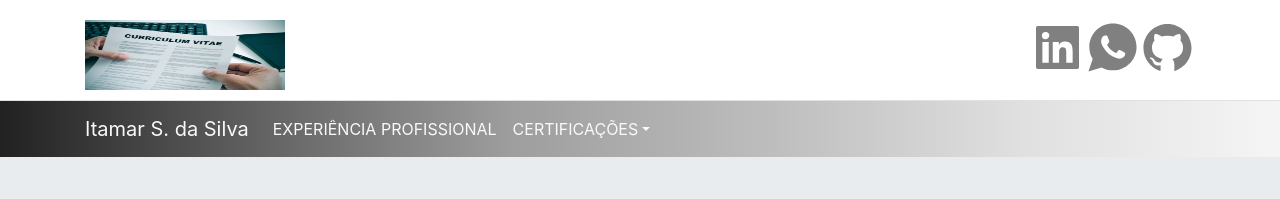
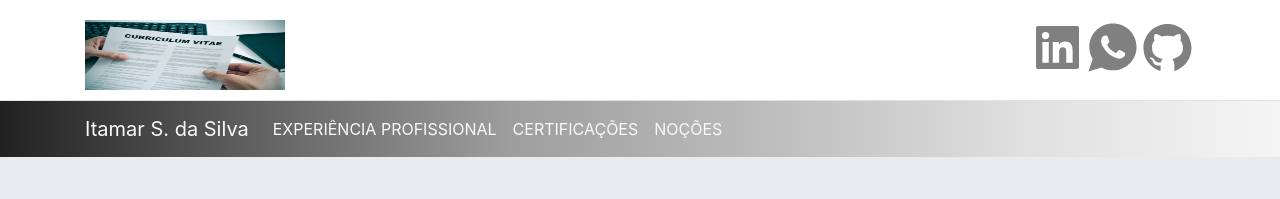
Before and after one commit to itamar1986/Curriculo, a Next.js app: page /certificacoesMais in a window 1280 px wide. Shown: the top 199 px of the page. Built offline with nearby package versions, Linux system fonts and the light colour scheme.

Commit message:
curriculo

```diff
--- a/comps/Menu.tsx
+++ b/comps/Menu.tsx
@@ -21,7 +21,7 @@ const Menu = () => {
 
     return (
         <div>
-            <Navbar className="text-center"color="light" light expand="md" style={{ background: "linear-gradient(to right, #212121, #616161, #9e9e9e, #bdbdbd, #e0e0e0, #f5f5f5)", }}>
+            <Navbar className="text-center" color="light" light expand="md" style={{ background: "linear-gradient(to right, #212121, #616161, #9e9e9e, #bdbdbd, #e0e0e0, #f5f5f5)",}}>
                 <Container className="justify-content-md-center">
                     <NavbarBrand className="text-light" href="/">Itamar S. da Silva</NavbarBrand>
                     <NavbarToggler onClick={toggle} />
@@ -32,17 +32,16 @@ const Menu = () => {
                                     <NavLink className="text-light" href="/experiencias">EXPERIÊNCIA PROFISSIONAL</NavLink>
                                 </Link>
                             </NavItem>
-                            <UncontrolledDropdown nav inNavbar>
-                                <DropdownToggle nav caret className="text-light">CERTIFICAÇÕES</DropdownToggle>
-                                <DropdownMenu right>
-                                    <DropdownItem>
-                                        <Link href="/certificacoes">Últimas certificações</Link>
-                                    </DropdownItem>
-                                    <DropdownItem>
-                                        <Link href="/certificacoesMais">Noções adquiridas</Link>
-                                    </DropdownItem>
-                                </DropdownMenu>
-                            </UncontrolledDropdown>
+                            <NavItem>
+                                <Link href="/certificacoes">
+                                    <NavLink className="text-light" href="/certificacoes">CERTIFICAÇÕES</NavLink>
+                                </Link>
+                            </NavItem>
+                            <NavItem>
+                                <Link href="/certificacoesMais">
+                                    <NavLink className="text-light" href="/certificacoesMais">NOÇÕES</NavLink>
+                                </Link>
+                            </NavItem>
                         </Nav>
                     </Collapse>
                 </Container>
--- a/pages/certificacoesMais.tsx
+++ b/pages/certificacoesMais.tsx
@@ -20,8 +20,8 @@ const certificacoesMais = () => {
         <Table responsive bordered>
           <thead>
             <tr>
-              <td><a href="erro1.gif" target="_blank">carregando...</a></td>
-              <td><a href="erro1.gif" target="_blank">carregando...</a></td>
+              <td><a href="erro.gif" target="_blank">carregando...</a></td>
+              <td><a href="erro.gif" target="_blank">carregando...</a></td>
               <td><a href="82_Formação Clojure.pdf" target="_blank">Formação Clojure</a></td>
               <td><a href="81_Clojure_Geradores e testes de propriedades.pdf" target="_blank">Geradores e testes de</a><a href="81_Clojure_Geradores e testes de propriedades1.pdf" target="_blank"> propriedades</a></td>
               <td><a href="80_Bootcamp React Web Developer.pdf" target="_blank">Bootcamp React Web Developer</a></td>
```
Also changed, not shown: public/erro.gif (renamed from public/erro1.gif).
